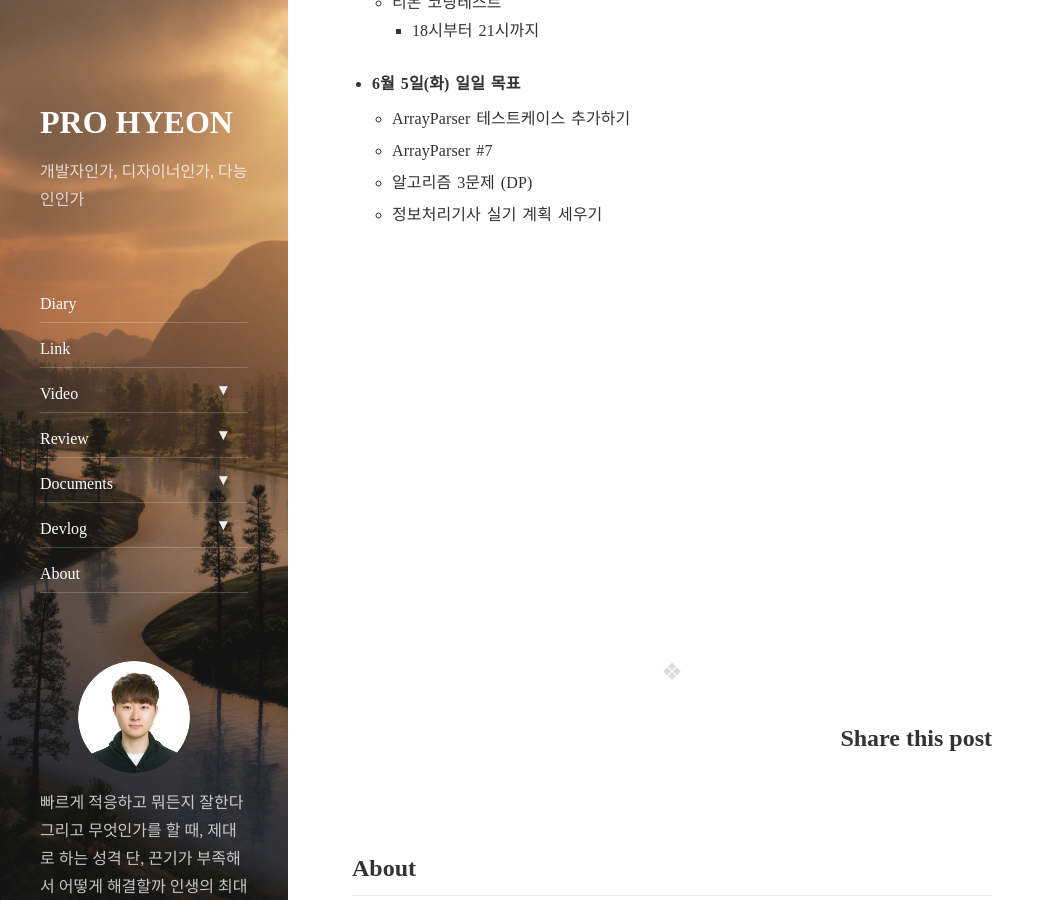
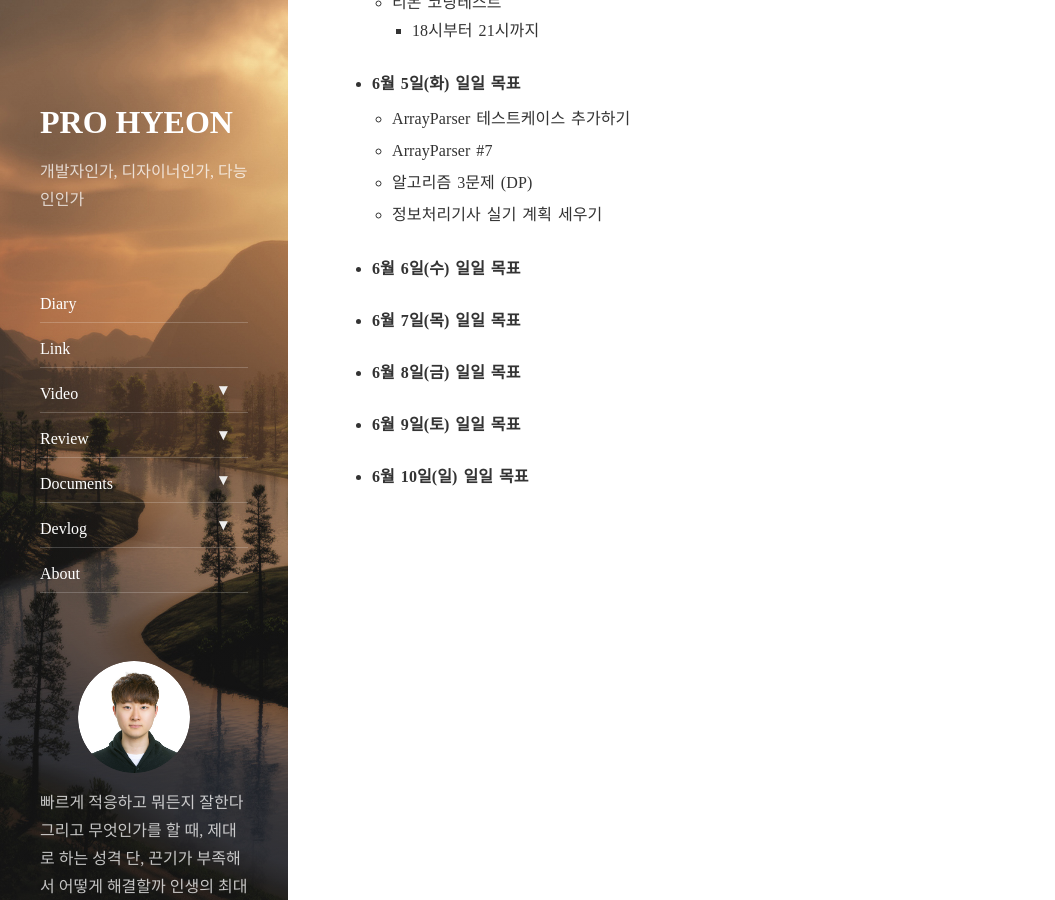
Before and after one commit to antaehyeon/antaehyeon.github.io, a Jekyll site: the page built from _posts/2018-06-04-[Diary] 일일목표.md, in a window 1280 px wide and 900 px high, scrolled down 874 px. Shown: the whole window, without its empty margins (0-1055 px from the left). Built offline with Jekyll 4.4.1, drawn with Linux system fonts in a browser that asks for light colours; nearby versions of some CDN libraries; comment, search, counter and statistics services are not loaded.

Commit message:
Docs: 일일목표 내용 추가

```diff
--- a/_posts/2018-06-04-[Diary] 일일목표.md
+++ b/_posts/2018-06-04-[Diary] 일일목표.md
@@ -40,3 +40,13 @@ comments: true
   - ArrayParser #7
   - 알고리즘 3문제 (DP)
   - 정보처리기사 실기 계획 세우기
+
+- #### 6월 6일(수) 일일 목표
+
+- #### 6월 7일(목) 일일 목표
+
+- #### 6월 8일(금) 일일 목표
+
+- #### 6월 9일(토) 일일 목표
+
+- #### 6월 10일(일) 일일 목표
```
